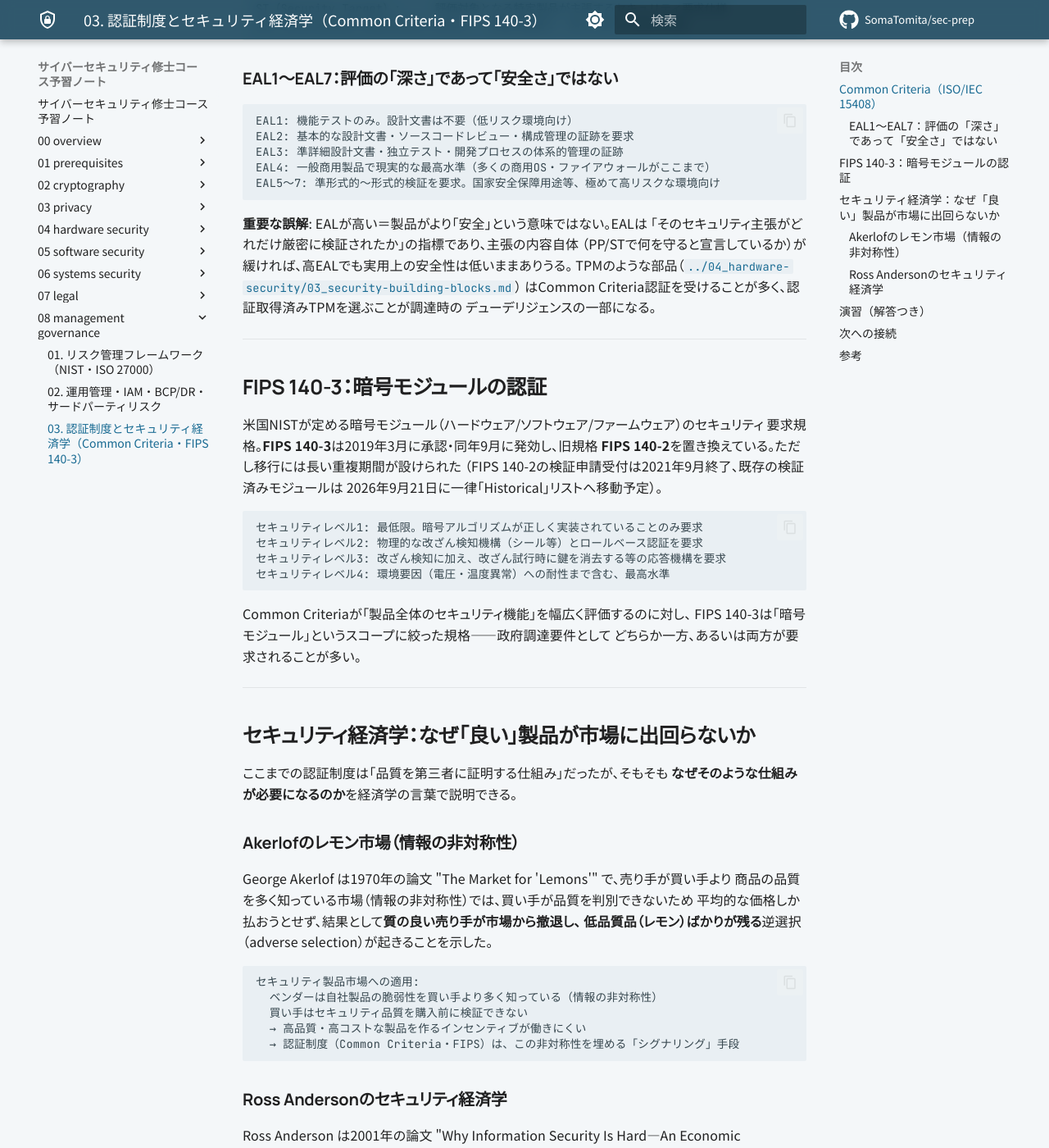
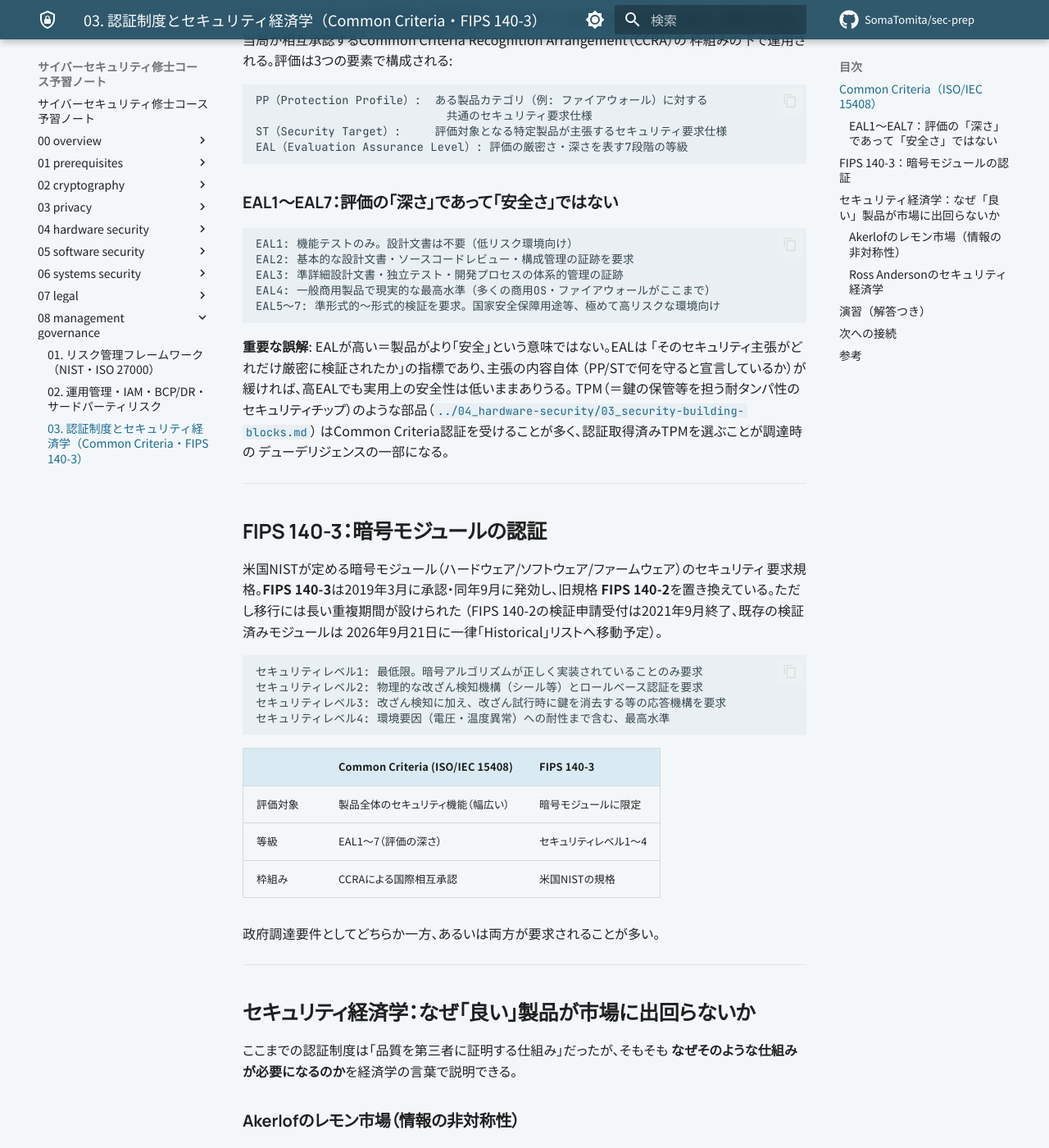
Before and after one commit to SomaTomita/sec-prep, an MkDocs documentation site: the page built from topics/08_management-governance/03_certification-economics.md, in a window 1280 px wide and 1400 px high, scrolled down 597 px. Shown: the whole window at 82% size. Built offline with MkDocs 1.6.1 and Material for MkDocs 9.7.7, drawn with Linux system fonts in a browser that asks for light colours; plug-ins that fetch from the network failed and are left out; comment, search, counter and statistics services are not loaded; some of the changed text lies outside the part shown.

Commit message:
docs: readability pass on 07_legal and 08_management-governance

````diff
--- a/topics/08_management-governance/03_certification-economics.md
+++ b/topics/08_management-governance/03_certification-economics.md
@@ -6,6 +6,12 @@
 「そのセキュリティ品質を**外部にどう証明するか**」（認証制度）と、そもそも
 「なぜ市場は放っておくとセキュリティ品質を過小評価してしまうのか」（セキュリティ経済学）
 という、マネジメント・ガバナンス領域らしい2つの問いを扱う。
+
+**この1ページで分かること**
+
+- Common Criteria（PP/ST/EAL）と FIPS 140-3 のスコープの違い
+- 「EALが高い＝安全」ではない理由
+- 認証制度が必要になる経済学的な理由（レモン市場・歪んだインセンティブ）
 
 ---
 
@@ -35,7 +41,7 @@
 **重要な誤解**: EALが高い＝製品がより「安全」という意味ではない。EALは
 「そのセキュリティ主張がどれだけ厳密に検証されたか」の指標であり、主張の内容自体
 （PP/STで何を守ると宣言しているか）が緩ければ、高EALでも実用上の安全性は低いままありうる。
-TPMのような部品（[`../04_hardware-security/03_security-building-blocks.md`](../04_hardware-security/03_security-building-blocks.md)）
+TPM（＝鍵の保管等を担う耐タンパ性のセキュリティチップ）のような部品（[`../04_hardware-security/03_security-building-blocks.md`](../04_hardware-security/03_security-building-blocks.md)）
 はCommon Criteria認証を受けることが多く、認証取得済みTPMを選ぶことが調達時の
 デューデリジェンスの一部になる。
 
@@ -56,9 +62,13 @@
 セキュリティレベル4: 環境要因（電圧・温度異常）への耐性まで含む、最高水準
 ```
 
-Common Criteriaが「製品全体のセキュリティ機能」を幅広く評価するのに対し、
-FIPS 140-3は「暗号モジュール」というスコープに絞った規格——政府調達要件として
-どちらか一方、あるいは両方が要求されることが多い。
+| | Common Criteria (ISO/IEC 15408) | FIPS 140-3 |
+|---|---|---|
+| 評価対象 | 製品全体のセキュリティ機能（幅広い） | 暗号モジュールに限定 |
+| 等級 | EAL1〜7（評価の深さ） | セキュリティレベル1〜4 |
+| 枠組み | CCRAによる国際相互承認 | 米国NISTの規格 |
+
+政府調達要件としてどちらか一方、あるいは両方が要求されることが多い。
 
 ---
 
@@ -82,12 +92,20 @@
   → 認証制度（Common Criteria・FIPS）は、この非対称性を埋める「シグナリング」手段
 ```
 
+```mermaid
+flowchart TD
+    A["情報の非対称性：ベンダーだけが自製品の脆弱性を知る"] --> B["買い手は品質を検証できず<br/>平均的な価格しか払わない"]
+    B --> C["高品質・高コストな製品を作る<br/>インセンティブが失われる（逆選択）"]
+    C --> D["低品質品（レモン）ばかりが市場に残る"]
+    S["認証制度（CC・FIPS）＝シグナリング"] -.->|非対称性を緩和| A
+```
+
 ### Ross Andersonのセキュリティ経済学
 
 Ross Anderson は2001年の論文 "Why Information Security Is Hard—An Economic Perspective"
 （ACSAC 2001）で、多くのセキュリティ問題の根本原因は技術的欠陥ではなく
 **歪んだインセンティブ**（誰が被害を受け、誰が対策コストを負担するかの不一致、
-ネットワーク外部性、モラルハザード等）にあると論じ、Akerlofの枠組みを情報セキュリティに
+ネットワーク外部性＝利用者が増えるほど価値が増す性質、モラルハザード＝リスクを負わない側が注意を怠る現象、等）にあると論じ、Akerlofの枠組みを情報セキュリティに
 応用した。続く Anderson & Moore の "The Economics of Information Security"（Science誌,
 2006年, 314巻, 610-613頁）はこの分野を体系立ったサーベイとしてまとめ、
 「セキュリティ経済学（Security Economics）」という研究領域を確立させた。
````
Also changed, not shown: topics/07_legal/01_legal-landscape.md (+17 -1 lines), topics/07_legal/02_cybercrime-and-ip.md (+18 -10 lines), topics/08_management-governance/01_risk-management.md (+27 -12 lines), topics/08_management-governance/02_security-operations.md (+18 -11 lines).
